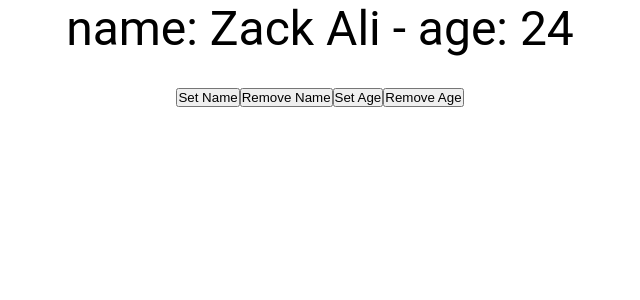
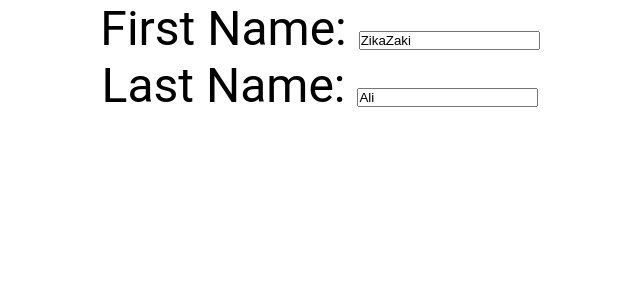
Before and after one commit to ZikaZaki/custom-hooks, a React (Create React App) app: page / in a window 1280 px wide. Shown: the top 300 px of the page, without its empty margins (320-960 px from the left). Built offline with nearby package versions, Linux system fonts and the light colour scheme.

Commit message:
add LocalStorageComp to App.jsc

```diff
--- a/src/App.js
+++ b/src/App.js
@@ -3,6 +3,7 @@ import CounterOne from "./components/CounterOne";
 import CounterTwo from "./components/CounterTwo";
 import DocTitleOne from "./components/DocTitleOne";
 import DocTitleTwo from "./components/DocTitleTwo";
+import LocalStorageComp from "./components/LocalStorageComp";
 // import ParentContainer from "./components/Modal/ParentContainer";
 import ParentContainer from "./components/ParentContainer";
 import PostsList from "./components/Post/PostsList";
@@ -22,7 +23,8 @@ function App() {
       {/* <ParentContainer /> */}
       {/* <PostsList /> */}
       {/* <Test /> */}
-      <StorageComponent />
+      {/* <StorageComponent /> */}
+      <LocalStorageComp />
     </div>
   );
 }
```
